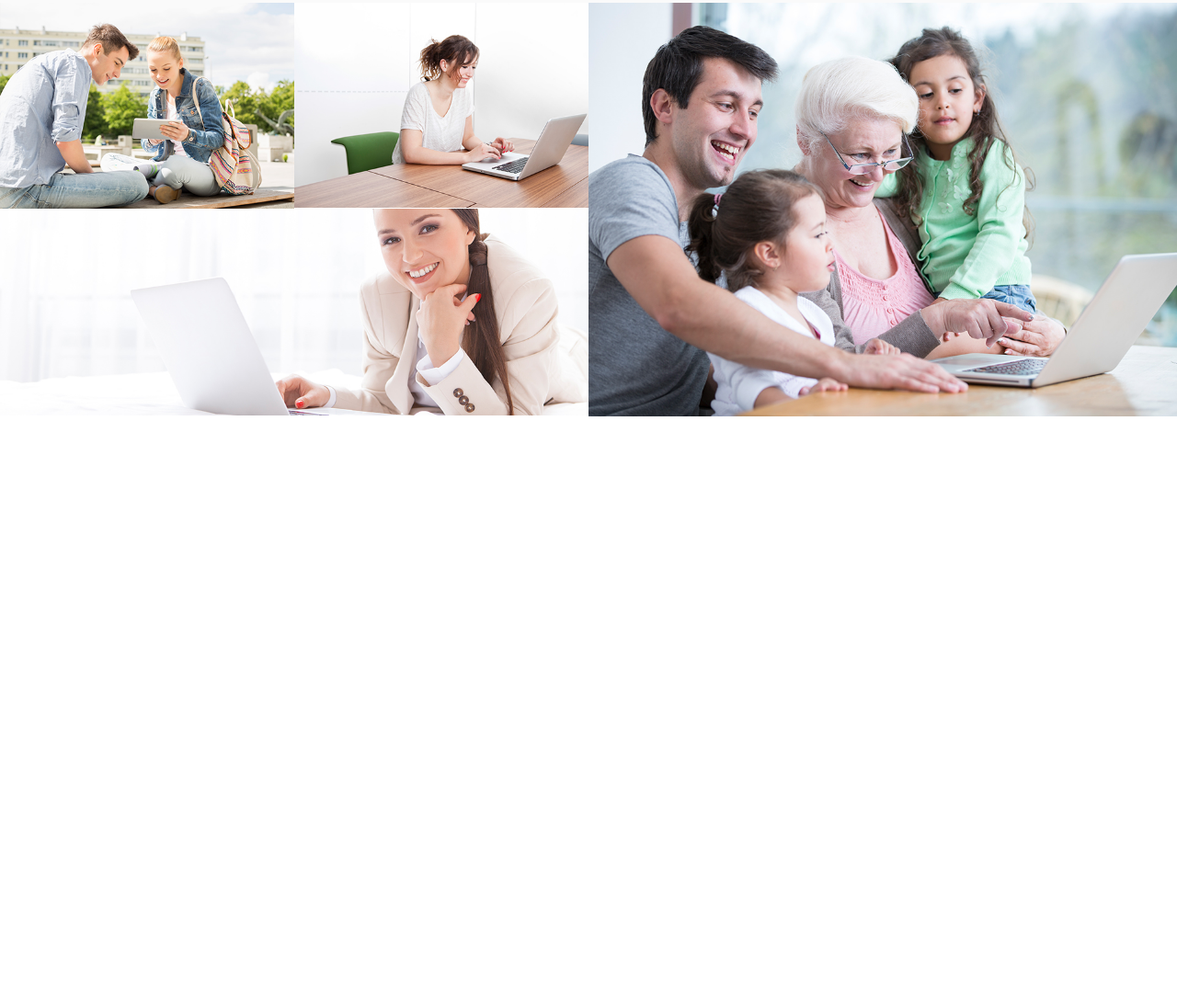
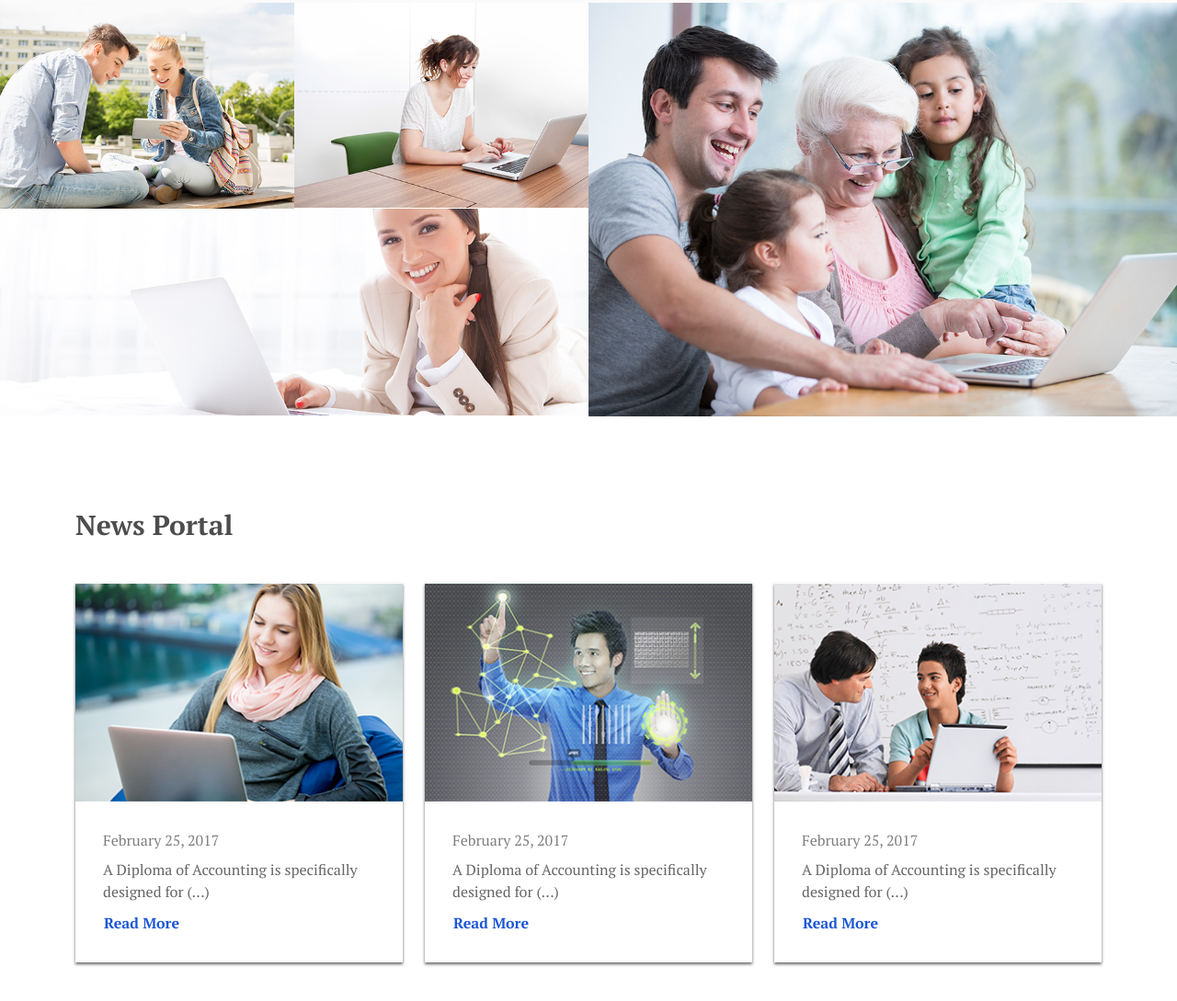
Before and after one commit to tariqul-sagar/learnXpert, a plain HTML site: page index.html in a window 1280 px wide. Shown: the part 5182-6271 px from the top of the page at 92% size. Before the commit the page ends 5635 px from the top, so only its background shows below. Drawn offline with Linux system fonts and the light colour scheme; a script that the page names is missing.

Commit message:
News portal done

```diff
--- a/css/media.css
+++ b/css/media.css
@@ -240,6 +240,18 @@
 		padding: 2px 3px;
 	}
 	/* Live end */
+
+	/* News start */
+	.news{
+		padding: 70px 0;
+	}
+	.news_content{
+		margin: 45px 10px 0;
+	}
+	.news_inner{
+		padding: 30px 15px;
+	}
+	/* News end */
 }
 
 /*Small devices (landscape phones, 576px and up)*/
@@ -450,6 +462,18 @@
 	}
 	/* Live end */
 
+	/* News start */
+	.news{
+		padding: 70px 0;
+	}
+	.news_content{
+		margin: 45px 70px 0;
+	}
+	.news_inner{
+		padding: 30px;
+	}
+	/* News end */
+
 
 }
 
@@ -626,6 +650,15 @@
 		padding: 3px 5px;
 	}
 	/* Live end */
+
+	/* News start */
+	.news{
+		padding: 80px 0 100px;
+	}
+	.news_inner{
+		padding: 30px 15px;
+	}
+	/* News end */
 }
 
 /*Large devices (desktops, 992px and up)*/
@@ -722,6 +755,12 @@
 		height: 60px;
 	}
 	/* Live end */
+
+	/* News start */
+	.news_inner{
+		padding: 25px;
+	}
+	/* News end */
 }
 
 /*Extra large devices (desktops, 992px and up)*/
@@ -748,4 +787,10 @@
 		margin-top: 45px;
 	}
 	/* Live end */
+
+	/* News start */
+	.news_content{
+		margin-top: 60px;
+	}
+	/* News end */
 }
--- a/css/style.css
+++ b/css/style.css
@@ -476,3 +476,43 @@ header{}
 	width: 100%;
 }
 /*Gallery CSS end*/
+
+/*News CSS start*/
+.news{
+	padding: 100px 0 120px;
+}
+.news_content{
+	margin-top: 45px;
+	-webkit-box-shadow: 0px 2px 3px 0px rgba(102,102,102,1);
+	-moz-box-shadow: 0px 2px 3px 0px rgba(102,102,102,1);
+	box-shadow: 0px 2px 3px 0px rgba(102,102,102,1);
+	transition: .33s ease-in-out;
+	cursor: pointer;
+}
+.news_inner{
+	padding: 30px;
+}
+.news_img{}
+.news_img img{
+	width: 100%;
+}
+.news_p1{
+	margin: 0;
+	color: #808080;
+}
+.news_p2{
+	margin: 8px 0;
+	color: #666666;
+}
+.btn_read{
+	padding: 0;
+	font-weight: 700;
+	color: #1a56d6;
+}
+.news_content:hover{
+	-webkit-box-shadow: 0px 4px 4px 0px rgba(26,86,214,1);
+	-moz-box-shadow: 0px 4px 4px 0px rgba(26,86,214,1);
+	box-shadow: 0px 4px 4px 0px rgba(26,86,214,1);
+
+}
+/*News CSS end*/
--- a/index.html
+++ b/index.html
@@ -614,6 +614,64 @@
     <!-- Gallery end -->
 
 
+    <!-- News portal start -->
+    <section class="news">
+      <div class="container">
+        <div class="common_div_h1">
+          <h1 class="common_h1 news_h1">News Portal</h1>
+        </div>
+
+        <div class="row">
+          <!-- Single content start -->
+          <div class="col-lg-4 col-md-4">
+            <div class="news_content">
+              <div class="news_img">
+                <img class="img-fluid" src="images/news1.jpg" alt="LearnXpert">
+              </div>
+              <div class="news_inner">
+                <p class="news_p1">February 25, 2017</p>
+                <p class="news_p2">A Diploma of Accounting is specifically designed for (...)</p>
+                <button type="button" class="btn btn_read">Read More</button>
+              </div>
+            </div>
+          </div>
+          <!-- Single Content end -->
+
+          <!-- Single content start -->
+          <div class="col-lg-4 col-md-4">
+            <div class="news_content">
+              <div class="news_img">
+                <img class="img-fluid" src="images/news2.jpg" alt="LearnXpert">
+              </div>
+              <div class="news_inner">
+                <p class="news_p1">February 25, 2017</p>
+                <p class="news_p2">A Diploma of Accounting is specifically designed for (...)</p>
+                <button type="button" class="btn btn_read">Read More</button>
+              </div>
+            </div>
+          </div>
+          <!-- Single Content end -->
+
+          <!-- Single content start -->
+          <div class="col-lg-4 col-md-4">
+            <div class="news_content">
+              <div class="news_img">
+                <img class="img-fluid" src="images/news3.jpg" alt="LearnXpert">
+              </div>
+              <div class="news_inner">
+                <p class="news_p1">February 25, 2017</p>
+                <p class="news_p2">A Diploma of Accounting is specifically designed for (...)</p>
+                <button type="button" class="btn btn_read">Read More</button>
+              </div>
+            </div>
+          </div>
+          <!-- Single Content end -->
+        </div>
+      </div>
+    </section>
+    <!-- News portal end -->
+
+
 
 
 
```
Also changed, not shown: images/news1.jpg (added), images/news2.jpg (added), images/news3.jpg (added).
